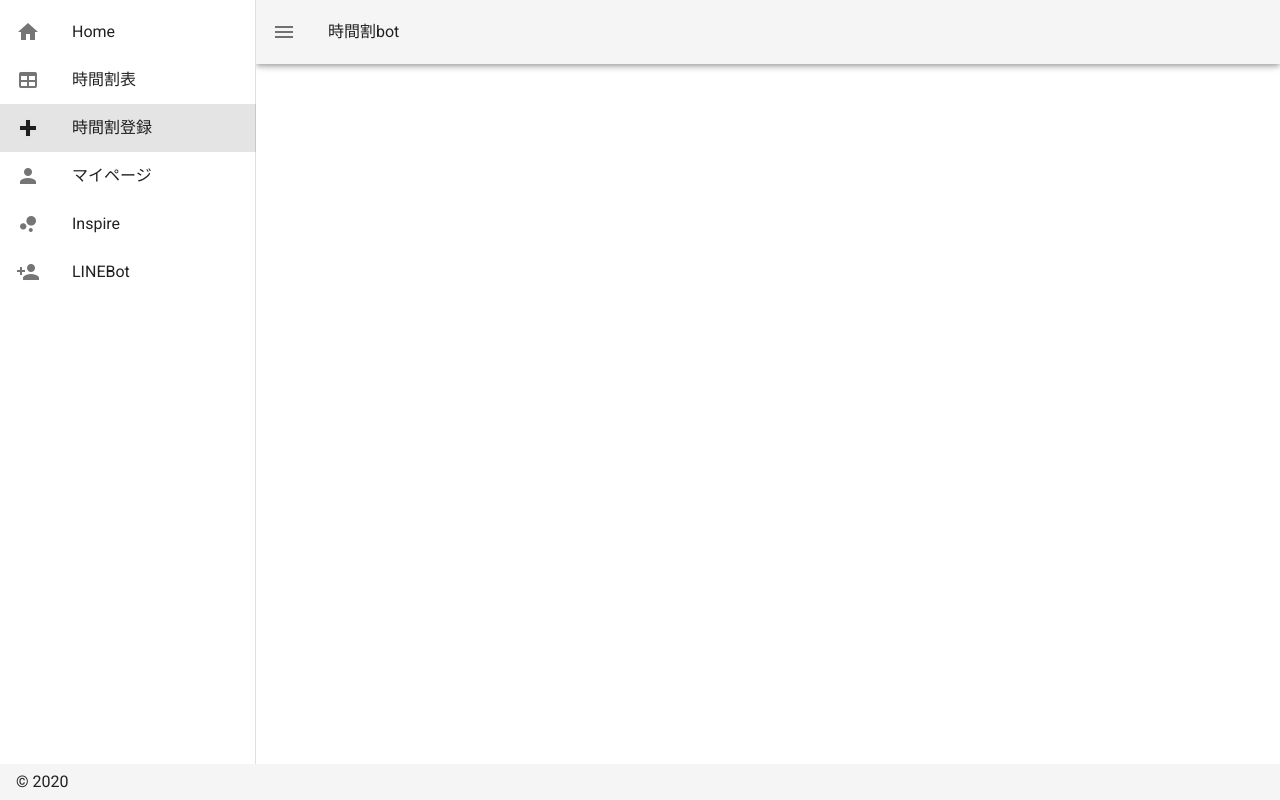
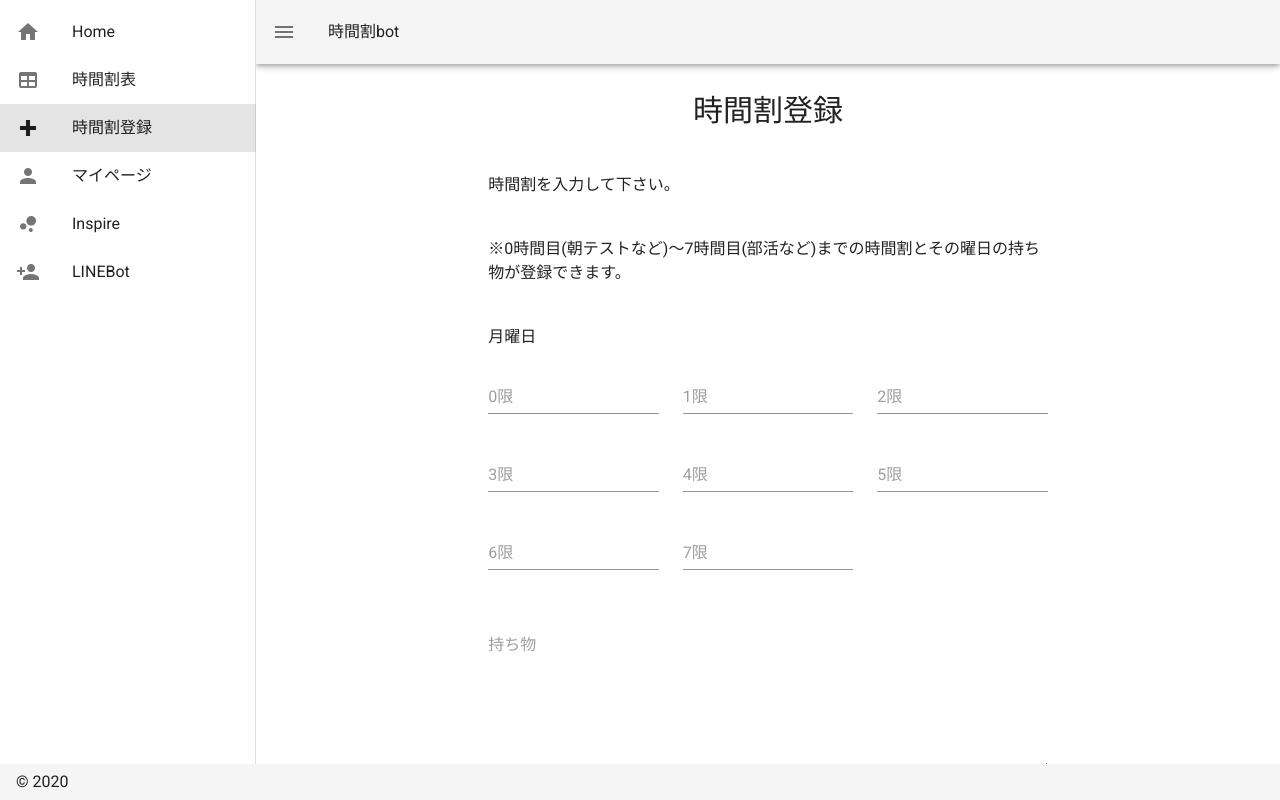
Before and after one commit to shinbunbun/jikanwari-liff, a Nuxt app: page /registration in a window 1280 px wide. Shown: the top 800 px of the page. Built offline with nearby package versions, Linux system fonts and the light colour scheme.

Commit message:
add registration

```diff
--- a/package.json
+++ b/package.json
@@ -12,8 +12,9 @@
     "lint": "eslint --ext .js,.vue --ignore-path .gitignore ."
   },
   "dependencies": {
-    "nuxt": "^2.0.0",
-    "@nuxtjs/axios": "^5.3.6"
+    "@nuxtjs/axios": "^5.3.6",
+    "axios": "^0.19.2",
+    "nuxt": "^2.0.0"
   },
   "devDependencies": {
     "@nuxtjs/vuetify": "^1.0.0",
--- /dev/null
+++ b/pages/registration.vue
@@ -0,0 +1,245 @@
+<template>
+  <v-container column justify-center align-center>
+    <v-row class="text-center">
+      <v-col>
+        <p style="font-size: 30px">時間割登録</p>
+      </v-col>
+    </v-row>
+    <v-row>
+      <v-col />
+      <v-col cols="12" sm="6" md="7">
+        <v-row>
+          <v-col>
+            <p>時間割を入力して下さい。</p>
+          </v-col>
+        </v-row>
+        <v-row>
+          <v-col>
+            <p>※0時間目(朝テストなど)〜7時間目(部活など)までの時間割とその曜日の持ち物が登録できます。</p>
+          </v-col>
+        </v-row>
+        <br />
+        <form id="form" autocomplete="off">
+          <div v-for="item in items" :key="item.dayOfWeek">
+            <div :class="item.dayOfWeek">
+              <p>{{ item.dayOfWeekJa }}</p>
+              <v-row>
+                <v-col cols="4">
+                  <v-text-field
+                    :id="`${item.dayOfWeek}0`"
+                    type="text"
+                    class="form-control"
+                    placeholder="0限"
+                    list="list"
+                    @compositionend="update($event.target.id)"
+                  />
+                </v-col>
+                <v-col cols="4">
+                  <v-text-field
+                    :id="`${item.dayOfWeek}1`"
+                    type="text"
+                    class="form-control"
+                    placeholder="1限"
+                    list="list"
+                    @compositionend="update($event.target.id)"
+                  />
+                </v-col>
+                <v-col cols="4">
+                  <v-text-field
+                    :id="`${item.dayOfWeek}2`"
+                    type="text"
+                    class="form-control"
+                    placeholder="2限"
+                    list="list"
+                    @compositionend="update($event.target.id)"
+                  />
+                </v-col>
+              </v-row>
+              <div class="py-1"></div>
+              <v-row>
+                <v-col cols="4">
+                  <v-text-field
+                    :id="`${item.dayOfWeek}3`"
+                    type="text"
+                    class="form-control"
+                    placeholder="3限"
+                    list="list"
+                    @compositionend="update($event.target.id)"
+                  />
+                </v-col>
+                <v-col cols="4">
+                  <v-text-field
+                    :id="`${item.dayOfWeek}4`"
+                    type="text"
+                    class="form-control"
+                    placeholder="4限"
+                    list="list"
+                    @compositionend="update($event.target.id)"
+                  />
+                </v-col>
+                <v-col cols="4">
+                  <v-text-field
+                    :id="`${item.dayOfWeek}5`"
+                    type="text"
+                    class="form-control"
+                    placeholder="5限"
+                    list="list"
+                    @compositionend="update($event.target.id)"
+                  />
+                </v-col>
+              </v-row>
+              <div class="py-1"></div>
+              <v-row>
+                <v-col cols="4">
+                  <v-text-field
+                    :id="`${item.dayOfWeek}6`"
+                    type="text"
+                    class="form-control"
+                    placeholder="6限"
+                    list="list"
+                    @compositionend="update($event.target.id)"
+                  />
+                </v-col>
+                <v-col cols="4">
+                  <v-text-field
+                    :id="`${item.dayOfWeek}7`"
+                    type="text"
+                    class="form-control"
+                    placeholder="7限"
+                    list="list"
+                    @compositionend="update($event.target.id)"
+                  />
+                </v-col>
+              </v-row>
+              <v-row>
+                <v-col>
+                  <v-textarea id="monproperty" cols="4" class="form-control" placeholder="持ち物"></v-textarea>
+                </v-col>
+              </v-row>
+            </div>
+            <br />
+          </div>
+
+          <v-col style="text-align: center">
+            <br />
+            <v-btn x-large type="button" color="primary" @click="submit()">
+              <h4 style="margin: 5px;">送信する</h4>
+            </v-btn>
+          </v-col>
+        </form>
+      </v-col>
+      <v-col />
+    </v-row>
+  </v-container>
+</template>
+
+<script>
+import axios from 'axios'
+
+export default {
+  components: {
+  },
+  data () {
+    return {
+      items: [{
+        dayOfWeek: 'mon',
+        dayOfWeekJa: '月曜日'
+      }, {
+        dayOfWeek: 'tue',
+        dayOfWeekJa: '火曜日'
+      }, {
+        dayOfWeek: 'wed',
+        dayOfWeekJa: '水曜日'
+      }, {
+        dayOfWeek: 'thu',
+        dayOfWeekJa: '木曜日'
+      }, {
+        dayOfWeek: 'fri',
+        dayOfWeekJa: '金曜日'
+      }, {
+        dayOfWeek: 'sat',
+        dayOfWeekJa: '土曜日'
+      }],
+      subjects: [],
+      userId: ''
+    }
+  },
+  methods: {
+    update (id) {
+      console.log(id)
+      const newSubject = document.getElementById(`${id}`)
+      const subjects = this.subjects
+      if (subjects.find(item => item === newSubject)) {
+        return
+      }
+      subjects.push(newSubject)
+    },
+    submit () {
+      this.isLoading = true
+      const mon = [document.getElementById('mon0'), document.getElementById('mon1'), document.getElementById('mon2'), document.getElementById(
+        'mon3'), document.getElementById('mon4'), document.getElementById('mon5'), document.getElementById(
+        'mon6'), document.getElementById('mon7')]
+      const tue = [document.getElementById('tue0'), document.getElementById('tue1'), document.getElementById('tue2'),
+        document.getElementById('tue3'), document.getElementById('tue4'), document.getElementById('tue5'), document.getElementById(
+          'tue6'), document.getElementById('tue7')
+      ]
+      const wed = [document.getElementById('wed0'), document.getElementById('wed1'), document.getElementById('wed2'),
+        document.getElementById('wed3'), document.getElementById('wed4'), document.getElementById('wed5'),
+        document.getElementById('wed6'), document.getElementById('wed7')
+      ]
+      const thu = [document.getElementById('thu0'), document.getElementById('thu1'), document.getElementById('thu2'),
+        document.getElementById('thu3'), document.getElementById('thu4'), document.getElementById('thu5'),
+        document.getElementById('thu6'), document.getElementById('thu7')
+      ]
+      const fri = [document.getElementById('fri0'), document.getElementById('fri1'), document.getElementById('fri2'), document.getElementById(
+        'fri3'), document.getElementById('fri4'), document.getElementById('fri5'), document.getElementById(
+        'fri6'), document.getElementById('fri7')]
+      const sat = [document.getElementById('sat0'), document.getElementById('sat1'), document.getElementById('sat2'),
+        document.getElementById('sat3'), document.getElementById('sat4'), document.getElementById('sat5'),
+        document.getElementById('sat6'), document.getElementById('sat7')
+      ]
+      const property =
+                        `${document.getElementById('monproperty')},${document.getElementById('tueproperty')},${document.getElementById('wedproperty')},${document.getElementById('thuproperty')},${document.getElementById('friproperty')},${document.getElementById('satproperty')},`
+
+      const uuid = getUniqueStr(1000)
+
+      const json = {
+        userId: this.userId,
+        monday: mon,
+        tuesday: tue,
+        wednesday: wed,
+        thursday: thu,
+        friday: fri,
+        saturday: sat,
+        flag: 0,
+        uuid,
+        property
+
+      }
+
+      axios.post('https://vzh9dfwsd1.execute-api.ap-northeast-1.amazonaws.com/prod', ({
+        data: json
+      }))
+        .then((res) => {
+          window.onbeforeunload = null
+          location.href = './complete.html'
+        }).catch((err) => {
+          alert(err)
+        })
+
+      function getUniqueStr (myStrong) {
+        let strong = 1000
+        if (myStrong) { strong = myStrong }
+        return new Date().getTime().toString(16) + Math.floor(strong * Math.random())
+          .toString(16)
+      }
+    }
+  }
+}
+</script>
+
+<style scoped>
+v-btn {
+  font-size: 30px;
+}
+</style>
```
Also changed, not shown: pages/registration/complete.vue (added).
